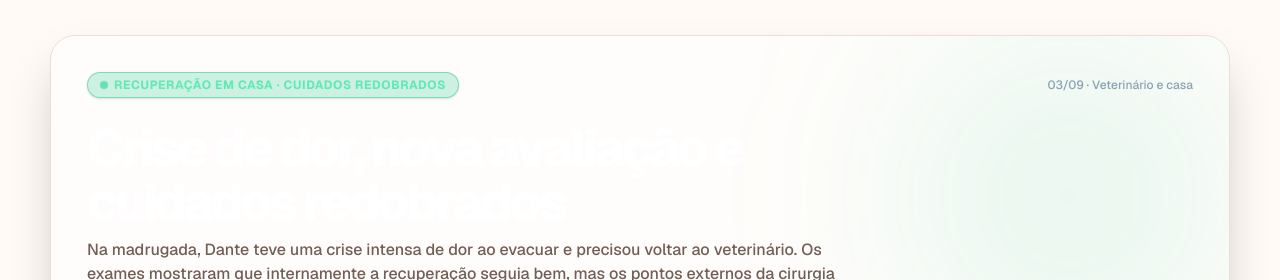
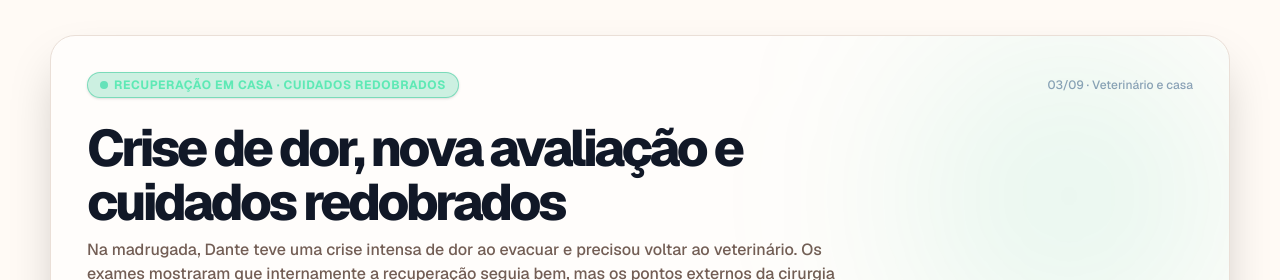
Before and after one commit to lukaslimna1/Ajude-o-Dante, a Next.js app: page / in a window 1280 px wide. Shown: the part 1980-2260 px from the top of the page. Built offline with nearby package versions, Linux system fonts and the light colour scheme; no server answers; the database is empty.

Commit message:
fix(updates): restore readable title and original image rendering

```diff
--- a/src/components/visit-update-section.tsx
+++ b/src/components/visit-update-section.tsx
@@ -91,7 +91,10 @@ export default function VisitUpdateSection({ currentEvent, media }: VisitUpdateS
 
         {/* Title & Introduction */}
         <div className="max-w-3xl mb-8">
-          <h2 className="text-2xl sm:text-3xl md:text-4xl font-extrabold text-white tracking-tight leading-tight">
+          <h2
+            className="text-2xl sm:text-3xl md:text-4xl font-extrabold tracking-tight leading-tight"
+            style={{ color: "#111827" }}
+          >
             {displayTitle}
           </h2>
           <p className="text-sm sm:text-base text-emerald-300/90 font-medium mt-2">
@@ -116,6 +119,7 @@ export default function VisitUpdateSection({ currentEvent, media }: VisitUpdateS
                   sizes="(max-width: 1024px) 100vw, 55vw"
                   className="object-contain sm:object-cover group-hover:scale-105 transition-transform duration-500"
                   priority
+                  unoptimized
                 />
                 <div className="absolute inset-0 bg-gradient-to-t from-black/70 via-transparent to-transparent opacity-0 group-hover:opacity-100 transition-opacity duration-300 flex items-end p-4">
                   <span className="text-xs font-semibold text-white flex items-center gap-1.5 bg-black/60 px-3 py-1.5 rounded-lg backdrop-blur-md">
@@ -149,6 +153,7 @@ export default function VisitUpdateSection({ currentEvent, media }: VisitUpdateS
                       fill
                       sizes="80px"
                       className="object-cover"
+                      unoptimized
                     />
                   </button>
                 ))}
@@ -241,6 +246,7 @@ export default function VisitUpdateSection({ currentEvent, media }: VisitUpdateS
                   fill
                   sizes="100vw"
                   className="object-contain"
+                  unoptimized
                 />
               </div>
               <p className="text-white text-xs sm:text-sm mt-3 text-center bg-black/60 px-4 py-2 rounded-xl backdrop-blur-md">
```
